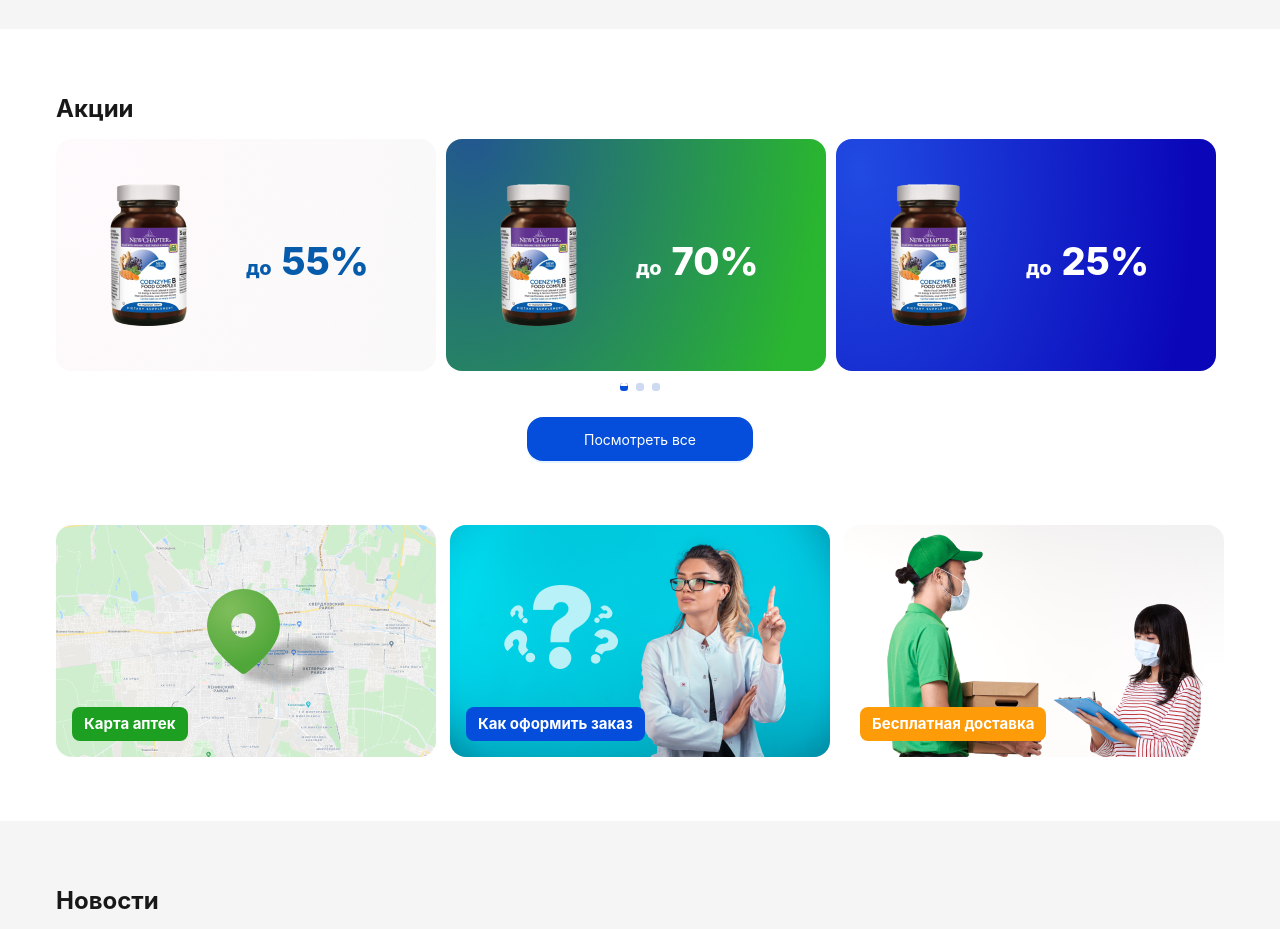
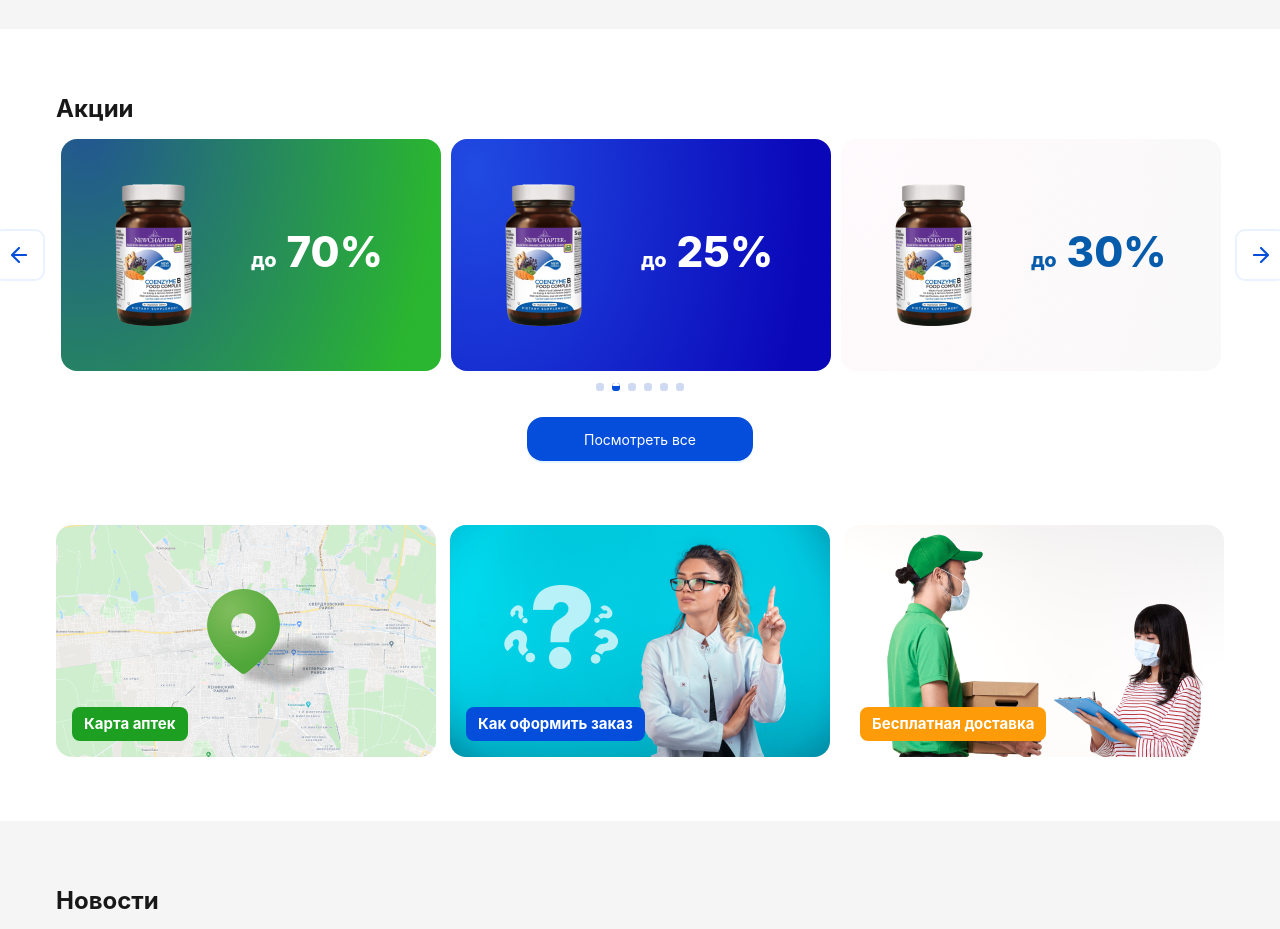
Before and after one commit to arnasir505/bimed, a React (Vite) app: page / in a window 1280 px wide. Shown: the part 860-1789 px from the top of the page. Built offline with nearby package versions, Linux system fonts and the light colour scheme; a web font is replaced by a local one.

Commit message:
Fixed promotions carousel arrows

```diff
--- a/src/data/promotions.ts
+++ b/src/data/promotions.ts
@@ -20,4 +20,19 @@ export const promotions: PromotionProduct[] = [
     img: 'src/assets/images/promotions-carousel-img.png',
     discountPercentage: 25,
   },
+  {
+    id: '104',
+    img: 'src/assets/images/promotions-carousel-img.png',
+    discountPercentage: 30,
+  },
+  {
+    id: '105',
+    img: 'src/assets/images/promotions-carousel-img.png',
+    discountPercentage: 40,
+  },
+  {
+    id: '106',
+    img: 'src/assets/images/promotions-carousel-img.png',
+    discountPercentage: 10,
+  },
 ];
--- a/src/widgets/promotions-carousel/ui/PromotionsCarousel.tsx
+++ b/src/widgets/promotions-carousel/ui/PromotionsCarousel.tsx
@@ -5,7 +5,7 @@ import { Link } from 'react-router-dom';
 
 export const PromotionsCarousel = () => {
   return (
-    <Carousel slidesToShow={3} className='promotions__carousel'>
+    <Carousel arrows autoplay slidesToShow={3} className='promotions__carousel'>
       {promotions.map((item) => (
         <Link to={'/'} key={item.id}>
           <div className='promotions-carousel__wrap'>
--- a/src/widgets/promotions-carousel/ui/style.css
+++ b/src/widgets/promotions-carousel/ui/style.css
@@ -11,20 +11,24 @@
 .promotions-carousel__item {
   height: 100%;
   width: 380px;
+  margin: 0 auto;
   border-radius: 16px;
   background-repeat: no-repeat;
   background-position: center;
 }
 
-.promotions-carousel__item.item-101 {
+.promotions-carousel__item.item-101,
+.promotions-carousel__item.item-104 {
   background-image: url('../../../assets/images/promotions-carousel-item-bg-1.png');
 }
 
-.promotions-carousel__item.item-102 {
+.promotions-carousel__item.item-102,
+.promotions-carousel__item.item-105 {
   background-image: url('../../../assets/images/promotions-carousel-item-bg-2.png');
 }
 
-.promotions-carousel__item.item-103 {
+.promotions-carousel__item.item-103,
+.promotions-carousel__item.item-106 {
   background-image: url('../../../assets/images/promotions-carousel-item-bg-3.png');
 }
 
@@ -33,16 +37,45 @@
   margin-right: 26px;
 }
 
-.promotions-carousel__item.item-101 .ant-typography.promotions-carousel__title {
+.promotions-carousel__item.item-101 .ant-typography.promotions-carousel__title,
+.promotions-carousel__item.item-104 .ant-typography.promotions-carousel__title {
   color: #065bab;
 }
 
 .ant-typography.promotions-carousel__title {
   color: #fff;
   font-weight: 800;
+  margin-bottom: 40px;
+  font-size: 42px;
 }
 
 .promotions-carousel__title > span {
   font-size: 20px;
   margin-right: 10px;
 }
+
+.slick-arrow.slick-prev,
+.slick-arrow.slick-next {
+  width: 52px;
+  height: 52px;
+  border-radius: 10px;
+  border: 2px solid #eaf1ff;
+  background-position: center;
+  background-repeat: no-repeat;
+  opacity: 1;
+}
+
+.slick-arrow.slick-next::after,
+.slick-arrow.slick-prev::after {
+  display: none;
+}
+
+.slick-arrow.slick-prev {
+  background-image: url('../../../assets/images/icons/arrow-left.png');
+  inset-inline-start: -63px;
+}
+
+.slick-arrow.slick-next {
+  background-image: url('../../../assets/images/icons/arrow-right.png');
+  inset-inline-end: -63px;
+}
```
Also changed, not shown: src/assets/images/icons/arrow-left.png (added), src/assets/images/icons/arrow-right.png (added).
